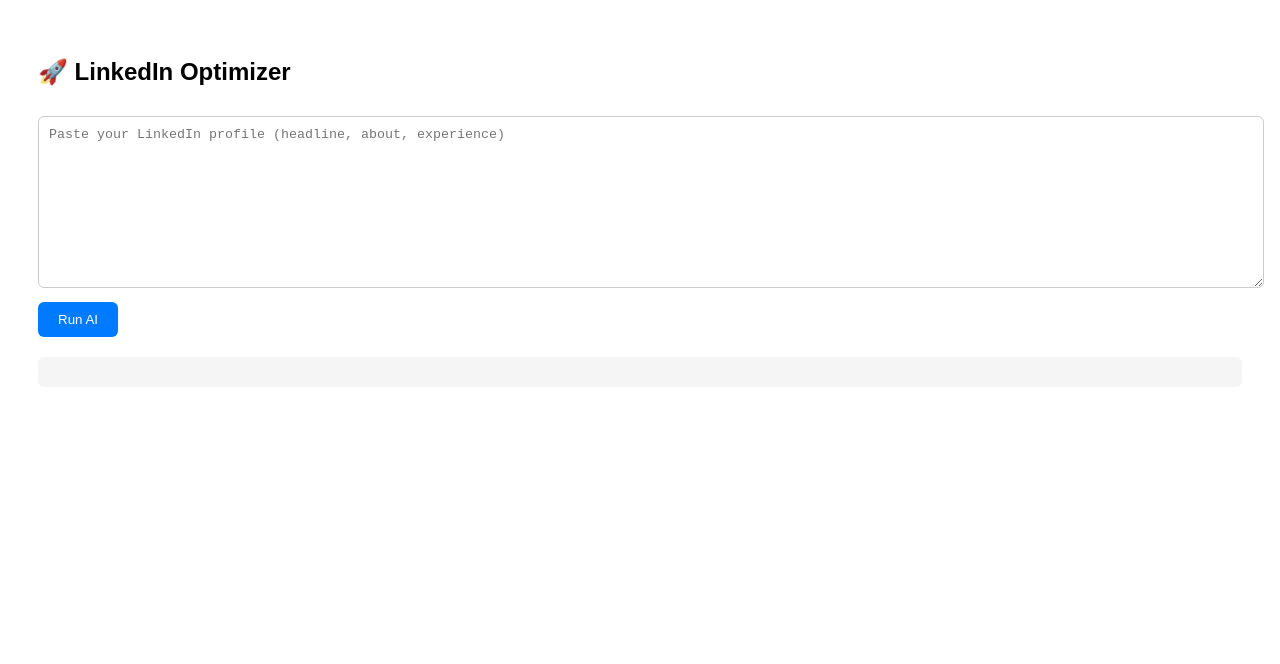
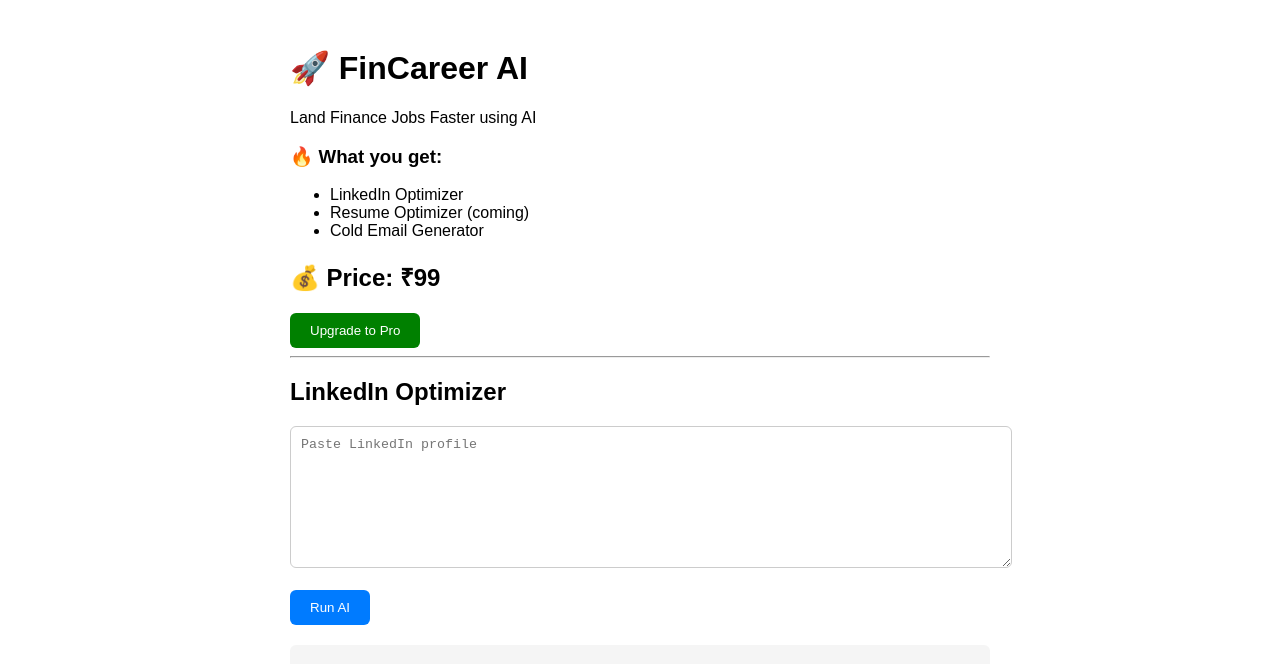
Before and after one commit to Nsb133124/fincareer.ai, a React (Vite) app: page / in a window 1280 px wide. Shown: the top 664 px of the page. Built offline with nearby package versions, Linux system fonts and the light colour scheme; no server answers.

Commit message:
add create-order api

```diff
--- a/index.html
+++ b/index.html
@@ -1,12 +1,27 @@
-<!DOCTYPE html>
+<!doctype html>
 <html lang="en">
   <head>
     <meta charset="UTF-8" />
+
+    <!-- ✅ Favicon -->
+    <link rel="icon" type="image/svg+xml" href="/favicon.svg" />
+
+    <!-- ✅ Mobile responsive -->
     <meta name="viewport" content="width=device-width, initial-scale=1.0" />
-    <title>FinCareer AI</title>
+
+    <!-- ✅ SEO -->
+    <title>FinCareer AI - Land Finance Jobs Faster</title>
+    <meta name="description" content="AI-powered LinkedIn and Resume optimizer for finance professionals. Get hired faster." />
+
+    <!-- ✅ Razorpay Script -->
+    <script src="https://checkout.razorpay.com/v1/checkout.js"></script>
   </head>
+
   <body>
+    <!-- ✅ React root -->
     <div id="root"></div>
+
+    <!-- ✅ Vite entry (IMPORTANT: must match your file) -->
     <script type="module" src="/src/main.jsx"></script>
   </body>
 </html>
--- a/src/App.jsx
+++ b/src/App.jsx
@@ -1,11 +1,21 @@
 import { useState } from "react";
 
 export default function App() {
+  // ✅ DEBUG (check in browser console)
+  console.log("Razorpay Key:", import.meta.env.VITE_RAZORPAY_KEY);
+
   const [input, setInput] = useState("");
   const [output, setOutput] = useState("");
   const [loading, setLoading] = useState(false);
+  const [isPaid, setIsPaid] = useState(false);
 
-  async function run() {
+  // 🚀 AI FUNCTION
+  async function runAI() {
+    if (!isPaid) {
+      alert("Please upgrade to use AI");
+      return;
+    }
+
     if (!input.trim()) {
       alert("Paste your profile first");
       return;
@@ -16,7 +26,7 @@
 
     try {
       const res = await fetch("/api/ai", {
-        method: "POST", // ✅ IMPORTANT
+        method: "POST",
         headers: {
           "Content-Type": "application/json"
         },
@@ -31,36 +41,109 @@
         setOutput(data.result || "No response received");
       }
 
-    } catch (error) {
-      console.error(error);
-      setOutput("Error: Unable to connect to AI");
+    } catch (err) {
+      console.error(err);
+      setOutput("Error connecting to AI");
     } finally {
       setLoading(false);
     }
   }
 
+  // 🚀 PAYMENT FUNCTION
+  async function handlePayment() {
+    try {
+      const res = await fetch("/api/create-order", {
+        method: "POST"
+      });
+
+      const data = await res.json();
+
+      const options = {
+        key: import.meta.env.VITE_RAZORPAY_KEY, // 🔥 KEY USED HERE
+        amount: data.amount,
+        currency: "INR",
+        name: "FinCareer AI",
+        description: "Unlock Pro Access",
+        order_id: data.id,
+
+        handler: function () {
+          alert("Payment successful!");
+          setIsPaid(true);
+        },
+
+        prefill: {
+          name: "User",
+          email: "test@example.com"
+        },
+
+        theme: {
+          color: "#007bff"
+        }
+      };
+
+      const rzp = new window.Razorpay(options);
+      rzp.open();
+
+    } catch (error) {
+      console.error("Payment error:", error);
+      alert("Payment failed");
+    }
+  }
+
   return (
-    <div style={{ padding: "30px", fontFamily: "Arial, sans-serif" }}>
-      <h2>🚀 LinkedIn Optimizer</h2>
+    <div style={{ fontFamily: "Arial", padding: "20px", maxWidth: "700px", margin: "auto" }}>
+
+      {/* HERO */}
+      <h1>🚀 FinCareer AI</h1>
+      <p>Land Finance Jobs Faster using AI</p>
+
+      <h3>🔥 What you get:</h3>
+      <ul>
+        <li>LinkedIn Optimizer</li>
+        <li>Resume Optimizer (coming)</li>
+        <li>Cold Email Generator</li>
+      </ul>
+
+      <h2>💰 Price: ₹99</h2>
+
+      {!isPaid && (
+        <button
+          onClick={handlePayment}
+          style={{
+            padding: "10px 20px",
+            backgroundColor: "green",
+            color: "white",
+            border: "none",
+            borderRadius: "6px",
+            cursor: "pointer"
+          }}
+        >
+          Upgrade to Pro
+        </button>
+      )}
+
+      <hr />
+
+      {/* TOOL */}
+      <h2>LinkedIn Optimizer</h2>
 
       <textarea
-        placeholder="Paste your LinkedIn profile (headline, about, experience)"
+        placeholder="Paste LinkedIn profile"
         value={input}
         onChange={(e) => setInput(e.target.value)}
         style={{
           width: "100%",
-          height: "150px",
+          height: "120px",
           padding: "10px",
-          marginTop: "10px",
-          marginBottom: "10px",
           borderRadius: "6px",
           border: "1px solid #ccc"
         }}
       />
 
+      <br /><br />
+
       <button
-        onClick={run}
-        disabled={loading}
+        onClick={runAI}
         style={{
           padding: "10px 20px",
           backgroundColor: "#007bff",
@@ -76,10 +159,10 @@
       <div
         style={{
           marginTop: "20px",
+          whiteSpace: "pre-wrap",
+          background: "#f5f5f5",
           padding: "15px",
-          background: "#f5f5f5",
-          borderRadius: "6px",
-          whiteSpace: "pre-wrap"
+          borderRadius: "6px"
         }}
       >
         {output}
```
Also changed, not shown: api/create-order.js (added, +30 -0 lines).
